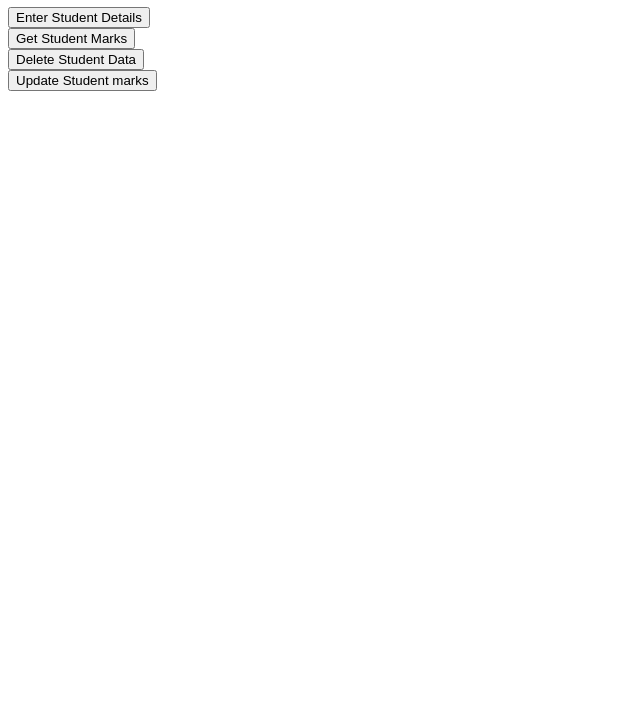
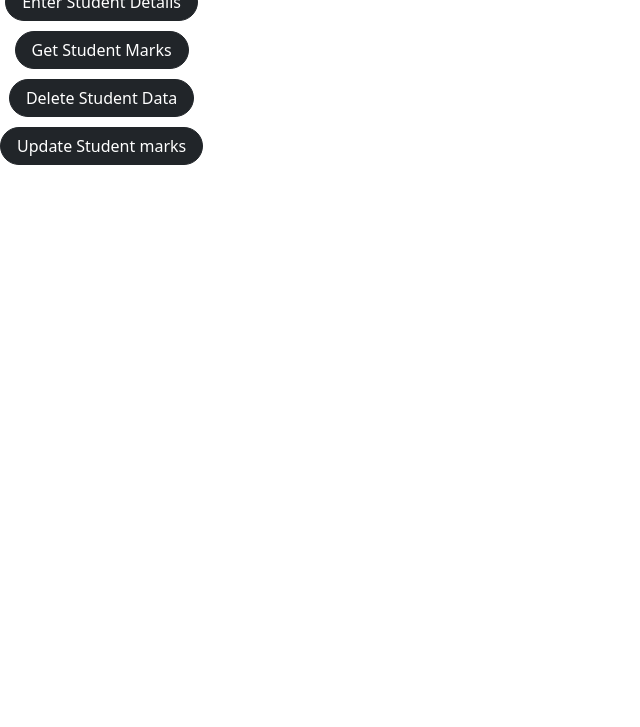
Before and after one commit to sravanthigangula/StudentManagementSystem, a plain HTML site: page index.html in a window 1280 px wide. Shown: the part 73-800 px from the top of the page, without its empty margins (0-640 px from the left). Drawn offline with nearby package versions, Linux system fonts and the light colour scheme.

Commit message:
third commit with css

```diff
--- a/index.html
+++ b/index.html
@@ -4,21 +4,41 @@
     <meta charset="UTF-8">
     <meta name="viewport" content="width=device-width, initial-scale=1.0">
     <title>Document</title>
+    <style>
+        .button-container {
+            display: flex;
+            flex-direction: column;
+            align-items: center;
+            justify-content: center !important;
+            align-items: center !important;
+        }
+        button{
+            margin-bottom: 10px !important;
+            border-bottom-width: 50px;
+
+        }
+    </style>
+    <link href="https://cdn.jsdelivr.net/npm/bootstrap@5.0.2/dist/css/bootstrap.min.css" rel="stylesheet" integrity="sha384-EVSTQN3/azprG1Anm3QDgpJLIm9Nao0Yz1ztcQTwFspd3yD65VohhpuuCOmLASjC" crossorigin="anonymous">
     <script src="demo.js"></script>
 </head>
 <body>
     <h1>Student Management System</h1>
-    <button onclick=
+    <div class="input-group mb-3">
+    <div class="button-container">
+
+    <button class="btn btn-dark rounded-pill px-3" onclick=
     "window.location.href = 'creation.html'">Enter Student Details</button>
-    <br>
-    <button  onclick=
+
+    <button  class="btn btn-dark rounded-pill px-3" onclick=
     "window.location.href = 'retrieve.html' ">Get Student Marks</button>
-    <br>
-    <button onclick=
+
+    <button class="btn btn-dark rounded-pill px-3" onclick=
     "window.location.href = 'delete.html' ">Delete Student Data</button>
-    <br>
-    <button onclick=
+
+    <button class="btn btn-dark rounded-pill px-3" onclick=
     "window.location.href = 'update.html' ">Update Student marks</button>
+</div></div>
+
 
 
 
```
Also changed, not shown: NODEJs/modules.js (+6 -6 lines), creation.html (+1 -0 lines), delete.html (+1 -0 lines), retrieve.html (+1 -0 lines), update.html (+1 -0 lines).
